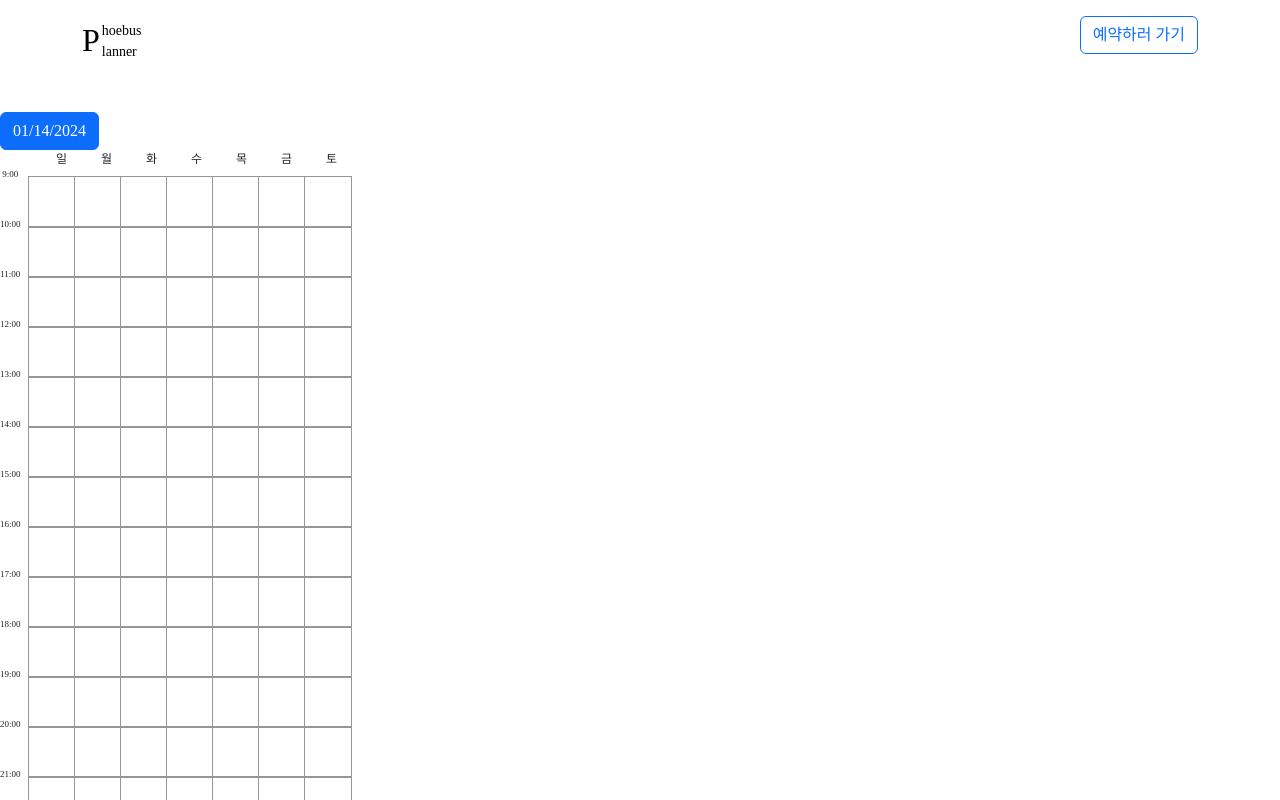
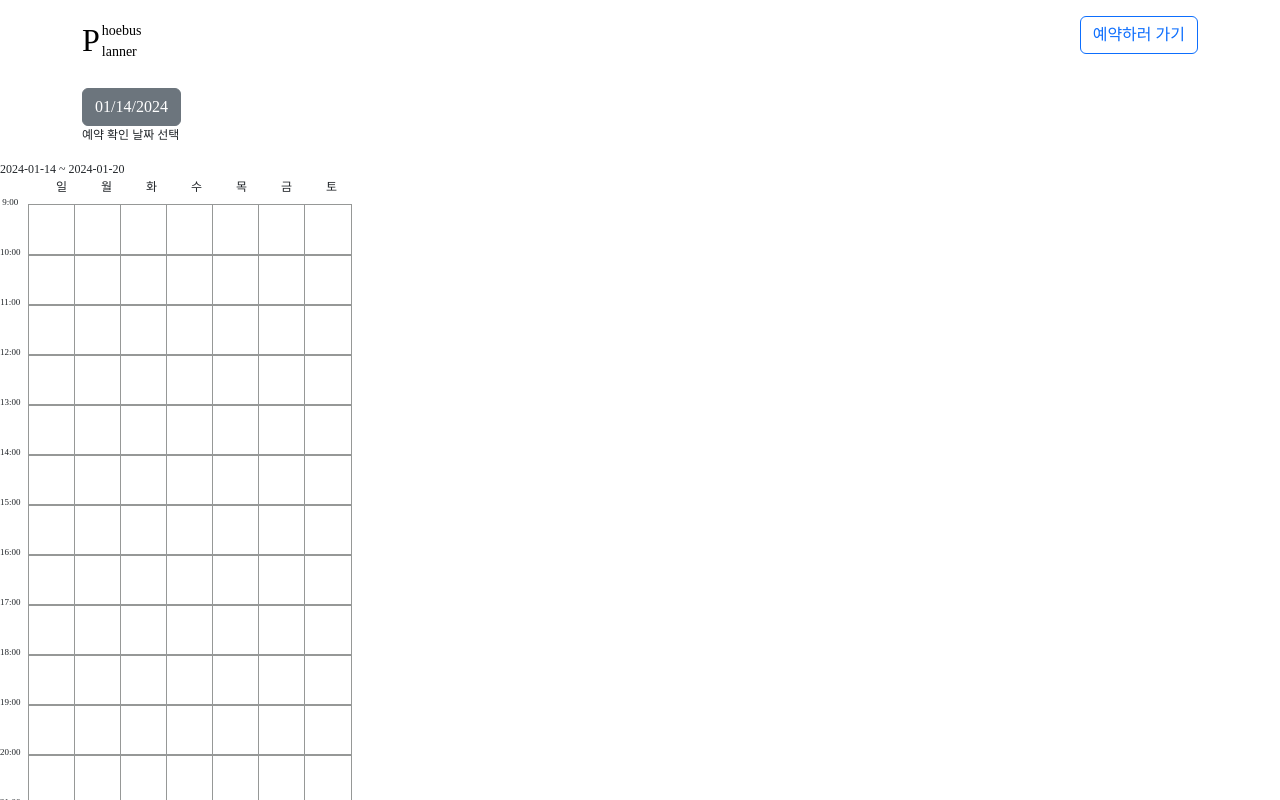
Before and after one commit to goonbam0306/PHOEBUS_planner, a Next.js app: page / in a window 1280 px wide. Shown: the top 800 px of the page. Built offline with nearby package versions, Linux system fonts and the light colour scheme; no server answers; the database is empty; a web font is replaced by a local one.

Commit message:
style fix-2

```diff
--- a/src/app/booking/page.js
+++ b/src/app/booking/page.js
@@ -19,7 +19,7 @@ export default function Booking() {
         console.log(data);
     }
     return (
-        <div>
+        <div className="container-sm mt-3">
              <Link href="/" style={{
               color: 'black',
               textDecoration: 'none',
--- a/src/app/components/DateBooked.js
+++ b/src/app/components/DateBooked.js
@@ -2,6 +2,7 @@
 import React, { forwardRef, useEffect, useState } from 'react';
 import dayjs from 'dayjs';
 import DatePicker from 'react-datepicker';
+import { startOfWeek, endOfWeek, format } from 'date-fns';
 
 import 'react-datepicker/dist/react-datepicker.css';
 
@@ -16,9 +17,15 @@ function DateBooked() {
         setSelectedDate(date);
     };
 
+    const getWeekRange = (date) => {
+        const start = startOfWeek(date, { weekStartsOn: 0 }); // 일요일이 주의 시작으로 설정
+        const end = endOfWeek(date, { weekStartsOn: 0 }); // 토요일이 주의 끝으로 설정
+        return `${format(start, 'yyyy-MM-dd')} ~ ${format(end, 'yyyy-MM-dd')}`;
+      };
+
     const CalanderCustom = forwardRef(({ value, onClick }, ref) => (
         <button
-            className=" btn btn-primary"
+            className=" btn btn-secondary"
             onClick={onClick}
             ref={ref}
             style = {{
@@ -49,6 +56,7 @@ function DateBooked() {
 
     return (
         <div>
+            <div className="container-sm mb-3">
                 <div>
                     <DatePicker
                         selected={selectedDate}
@@ -56,7 +64,14 @@ function DateBooked() {
                         customInput={<CalanderCustom />}
                     />
                 </div>
+                <div>
+                    예약 확인 날짜 선택
+                </div>
+            </div>
             <div className="bookedTable">
+                <div>
+                    {getWeekRange(selectedDate)}
+                </div>
                 <div className="weekBox">
                     {week.map((subWeek, i) => (
                         <div key={i} className="week">
--- a/src/app/components/NewBookingForm.js
+++ b/src/app/components/NewBookingForm.js
@@ -17,12 +17,14 @@ function NewBookingForm(props) {
     const [month, setMonth] = useState(null);
     const [day, setDay] = useState(null);
     const [dayOfWeek, setDayOfWeek] = useState(null);
+    const [switchElement, setSwitchElement] = useState(null);
 
     const weeklyState = useCheckboxState();
 
     useEffect(() => {
-        const switchElement = document.getElementById('flexSwitchCheckDefault');
-        // 여기에 switchElement를 사용하는 로직을 추가합니다.
+        // DOM에서 switchElement를 찾아 상태로 설정
+        const el = document.getElementById('flexSwitchCheckDefault');
+        setSwitchElement(el);
       }, []);
 
 
--- a/src/app/globals.css
+++ b/src/app/globals.css
@@ -35,7 +35,6 @@
     font-size: 9px;
     box-sizing: border-box;
     overflow: hidden;
-    text-overflow: ellipsis;
 }
 
 .time {
--- a/src/app/page.js
+++ b/src/app/page.js
@@ -10,7 +10,7 @@ export default function Home() {
       <div alt="main page">
         <div alt="header" className="container-sm mt-3">
           <div
-          className="d-flex justify-content-between mb-5"
+          className="d-flex justify-content-between mb-4"
           >
             <Link href="/" style={{
               color: 'black',
```
Lines whose indentation alone changed are shown as unchanged.
